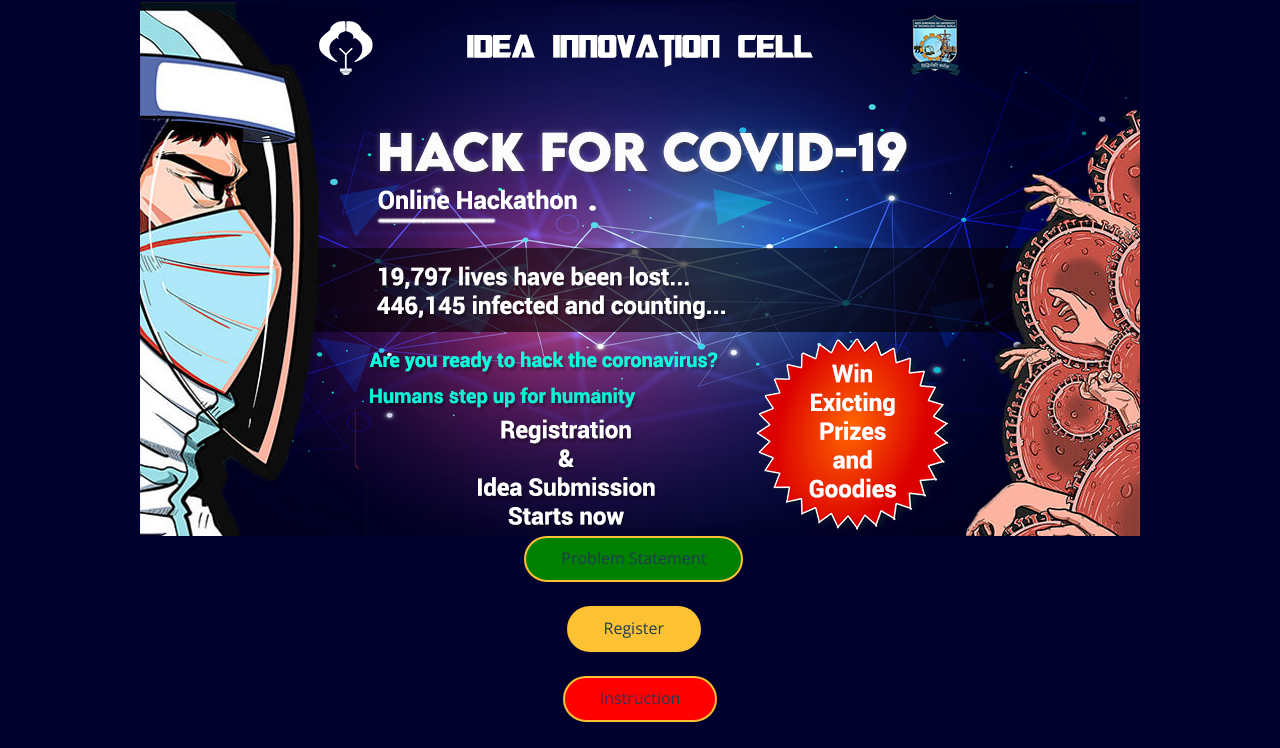
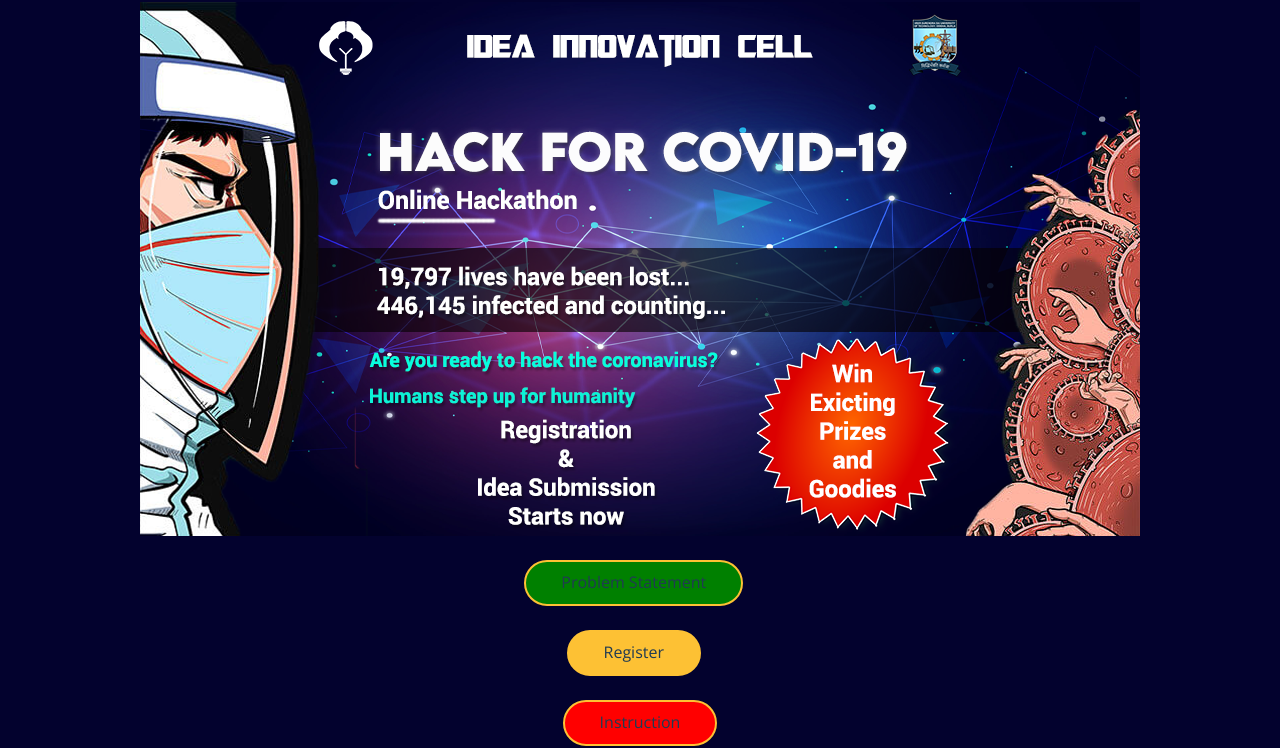
Before and after one commit to iichackcovid19/iichackcovid19.github.io, a plain HTML site: page index.html in a window 1280 px wide. Shown: the part 78-826 px from the top of the page. Drawn offline with nearby package versions, Linux system fonts and the light colour scheme.

Commit message:
Update index.html

```diff
--- a/index.html
+++ b/index.html
@@ -134,7 +134,7 @@
 
 
           <div class="col-xl-12 text-center">
-          <a href="PDF/Problem%20Statements.pdf" class="btn-get-started1">Problem Statement</a>&nbsp;&nbsp;&nbsp;<br><br>
+         <br> <a href="PDF/Problem%20Statements.pdf" class="btn-get-started1">Problem Statement</a>&nbsp;&nbsp;&nbsp;<br><br>
               <a href="https://forms.gle/hovbTHE6CuRmKak18" class="btn-get-started">Register</a>&nbsp;&nbsp;&nbsp;<br><br>
               <a href="PDF/Instruction%20for%20hack%20for%20covid.pdf" class="btn-get-started2 ">Instruction</a>
 
```
